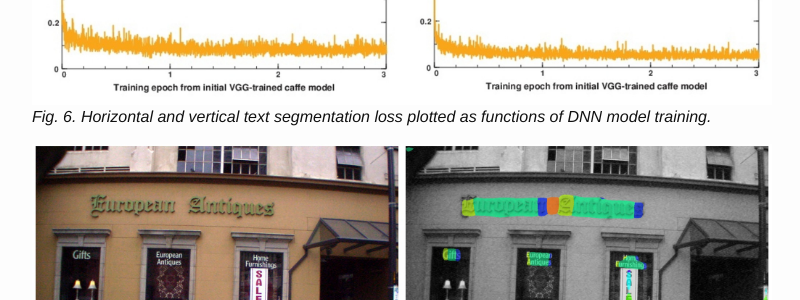
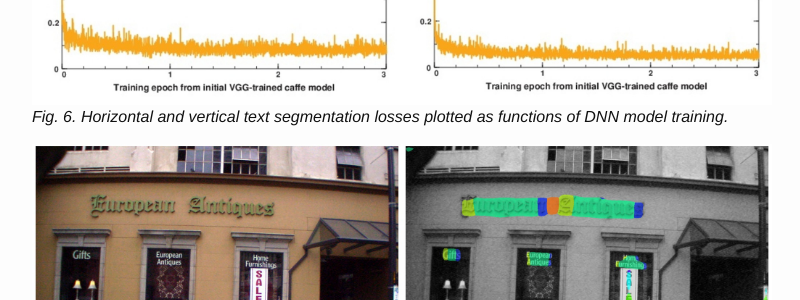
Before and after one commit to PeterCho/blog, a Jekyll site: the page built from _posts/2016-04-24-cvml.markdown, in a window 1280 px wide and 900 px high, scrolled down 6149 px. Shown: the part 152-452 px from the top of the window, without its empty margins (238-1038 px from the left). Built offline with Jekyll 4.4.1, drawn with Linux system fonts in a browser that asks for light colours.

Commit message:
Changed site url back to github http address

```diff
--- a/_config.yml
+++ b/_config.yml
@@ -6,8 +6,8 @@
 # baseurl: "" # the subpath of your site, e.g. /blog/
 # url_github: "http://petercho.github.io" # the base hostname & protocol for your site
 # url_local: "http://127.0.0.1:4000" # the base hostname & protocol for your site
-url: "http://127.0.0.1:4000" # the base hostname & protocol for your site
-# url: "http://petercho.github.io" # the base hostname & protocol for your site
+# url: "http://127.0.0.1:4000" # the base hostname & protocol for your site
+url: "http://petercho.github.io" # the base hostname & protocol for your site
 # twitter_username: jekyllrb
 github_username:  PeterCho
 
--- a/_posts/2016-04-24-cvml.markdown
+++ b/_posts/2016-04-24-cvml.markdown
@@ -229,10 +229,8 @@
 ## Semantic segmentation of text-in-the-wild
 
 ![TextLocalization]({{ site.url }}/blog/images/text_segmentation/training/montage_horiz_lossfunc___vert_lossfunc.jpg)
-*Fig. 6.  Horizontal and vertical text segmentation loss plotted as
+*Fig. 6.  Horizontal and vertical text segmentation losses plotted as
 functions of DNN model training.*
-
-
 
 
 ![TextLocalization]({{ site.url }}/blog/images/text_segmentation/fullsized_segs/montage_text_img0055___segmented_image_00055.jpg)
```
